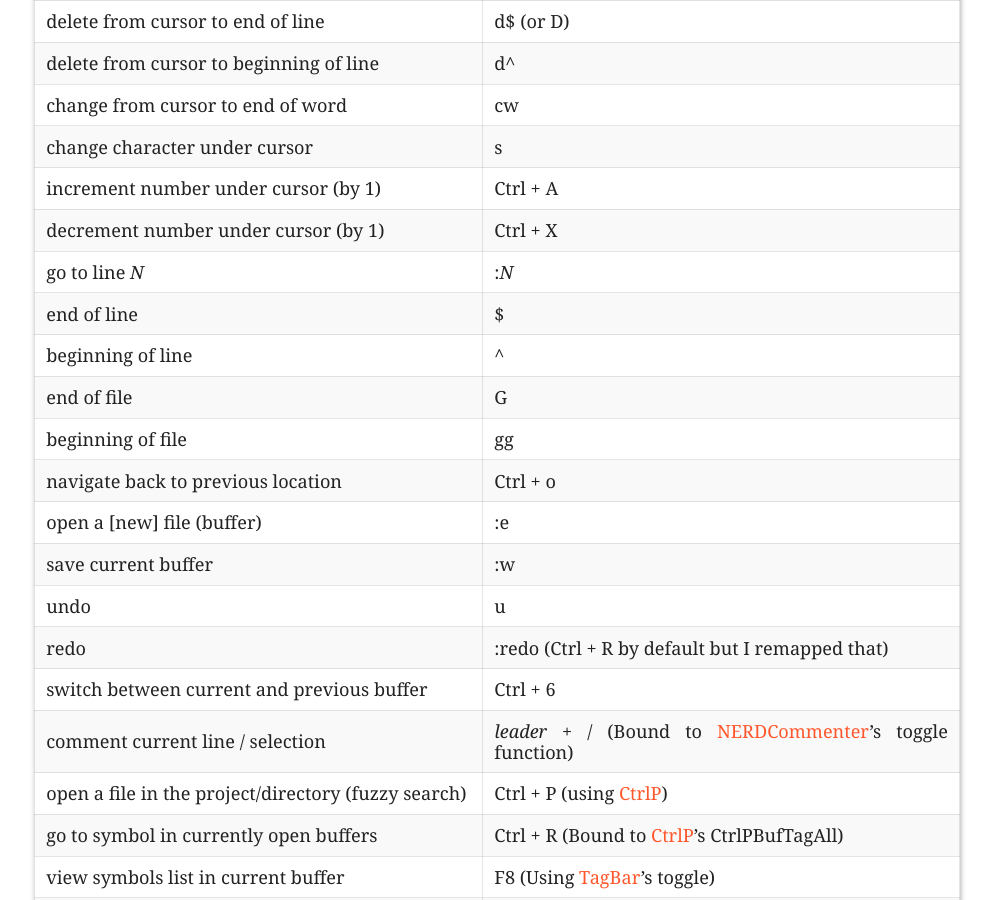
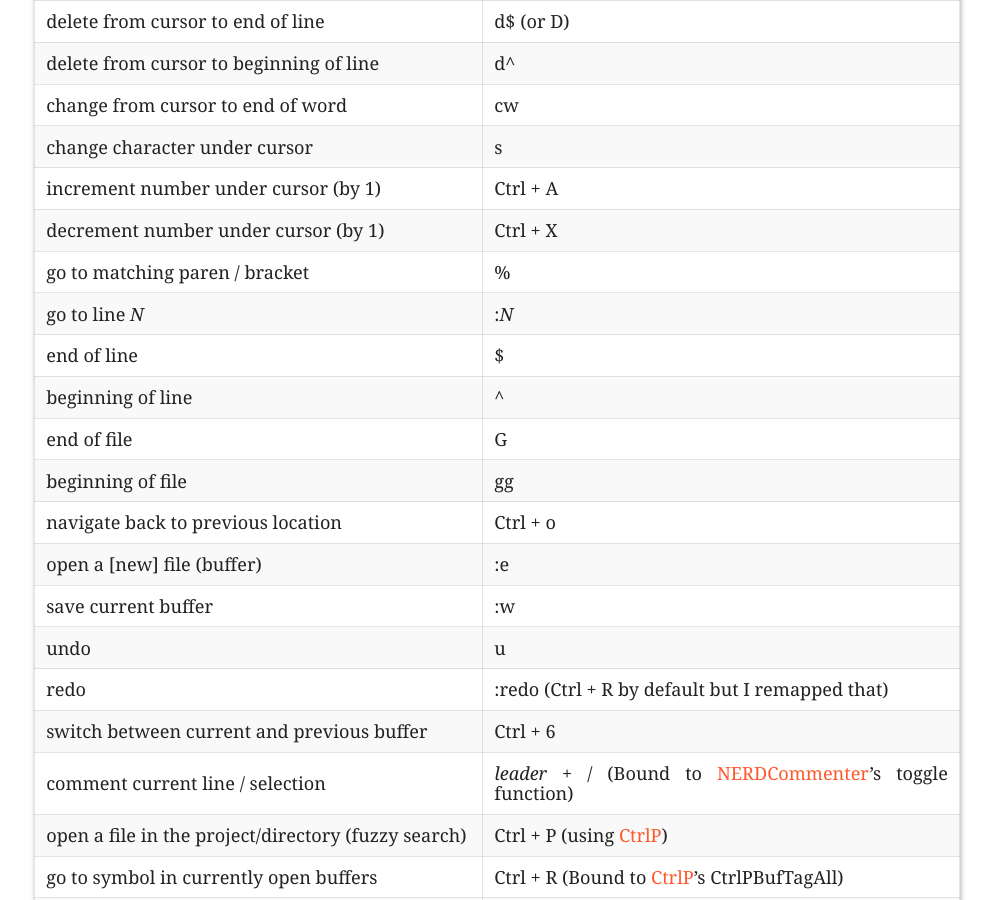
Before and after one commit to mihneadb/mihneadb.github.io, a Jekyll site: the page built from _posts/2013-09-19-vim-cheatsheet.markdown, in a window 1280 px wide and 900 px high, scrolled down 1526 px. Shown: the whole window, without its empty margins (143-1138 px from the left). Built offline with Jekyll 4.4.1, drawn with Linux system fonts in a browser that asks for light colours; Markdown is read by kramdown in place of the engine named in the settings; comment, search, counter and statistics services are not loaded.

Commit message:
matching paren

```diff
--- a/_posts/2013-09-19-vim-cheatsheet.markdown
+++ b/_posts/2013-09-19-vim-cheatsheet.markdown
@@ -43,6 +43,7 @@ change from cursor to end of word | cw
 change character under cursor | s
 increment number under cursor (by 1) | Ctrl + A
 decrement number under cursor (by 1) | Ctrl + X
+go to matching paren / bracket | %
 go to line *N* | :*N*
 end of line | $
 beginning of line | ^
```
